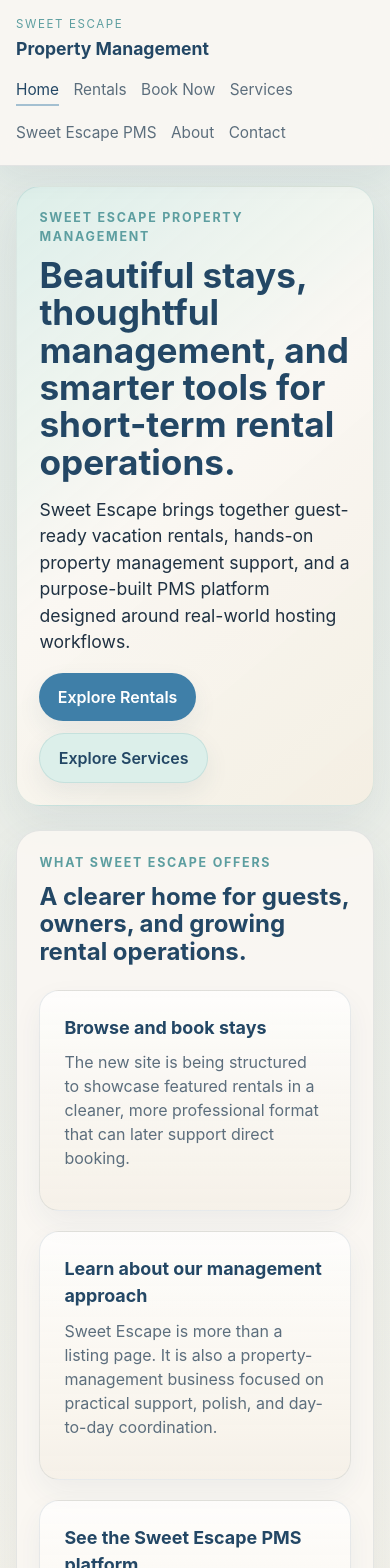
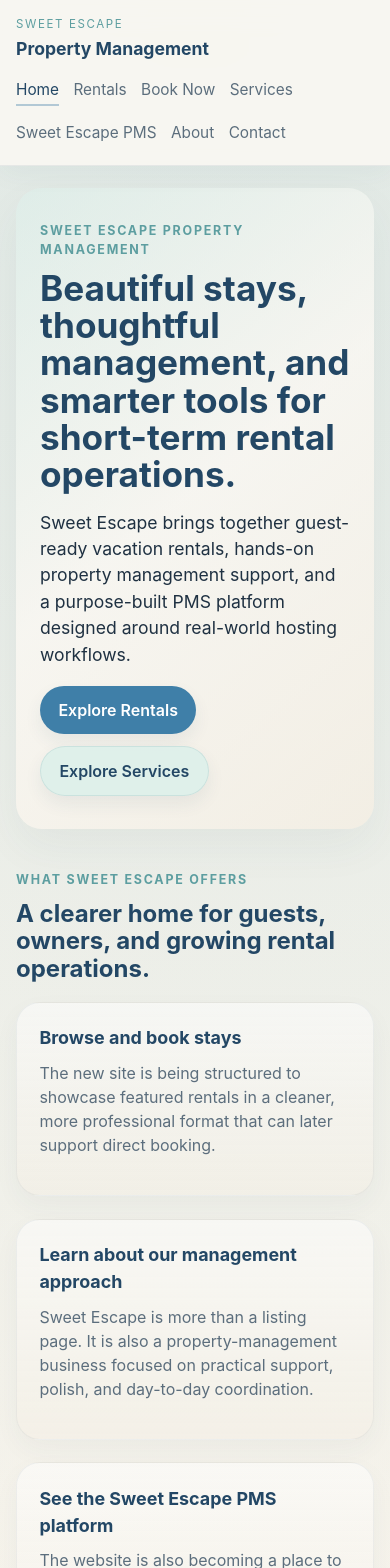
Before and after one commit to masterhavik/sweet-escape-website-2026, a React (Vite) app: page / in a window 390 px wide. Shown: the top 1568 px of the page. Built offline with nearby package versions, Linux system fonts and the light colour scheme.

Commit message:
Soften section containers and blend page styling

```diff
--- a/src/styles/globals.css
+++ b/src/styles/globals.css
@@ -76,9 +76,9 @@ a:hover {
   top: 0;
   z-index: 10;
   backdrop-filter: blur(14px);
-  background: rgba(251, 248, 243, 0.9);
-  border-bottom: 1px solid rgba(35, 71, 101, 0.1);
-  box-shadow: 0 10px 30px rgba(35, 71, 101, 0.06);
+  background: rgba(251, 248, 243, 0.86);
+  border-bottom: 1px solid rgba(35, 71, 101, 0.08);
+  box-shadow: 0 8px 26px rgba(35, 71, 101, 0.04);
 }
 
 .site-header__inner,
@@ -130,25 +130,25 @@ a:hover {
 
 .site-nav__link--active {
   color: var(--color-harbor);
-  border-bottom-color: rgba(63, 127, 168, 0.45);
+  border-bottom-color: rgba(63, 127, 168, 0.38);
 }
 
 .site-main {
   width: min(1160px, calc(100% - 2rem));
   margin: 0 auto;
-  padding: 2rem 0 4rem;
+  padding: 2.4rem 0 4.5rem;
 }
 
 .site-footer {
-  border-top: 1px solid rgba(35, 71, 101, 0.1);
-  background: linear-gradient(180deg, rgba(220, 239, 234, 0.5) 0%, rgba(244, 238, 227, 0.78) 100%);
+  border-top: 1px solid rgba(35, 71, 101, 0.08);
+  background: linear-gradient(180deg, rgba(220, 239, 234, 0.38) 0%, rgba(244, 238, 227, 0.5) 100%);
 }
 
 .site-footer__inner {
   display: grid;
   grid-template-columns: repeat(2, minmax(0, 1fr));
   gap: 1.5rem;
-  padding: 2rem 0;
+  padding: 2.25rem 0;
 }
 
 .site-footer h2,
@@ -159,26 +159,27 @@ a:hover {
 .page-stack {
   display: flex;
   flex-direction: column;
-  gap: 1.5rem;
+  gap: 2.6rem;
 }
 
 .panel {
-  padding: 2rem;
-  border: 1px solid rgba(35, 71, 101, 0.1);
-  border-radius: 24px;
-  background: rgba(251, 248, 243, 0.88);
-  box-shadow: 0 18px 45px rgba(35, 71, 101, 0.08);
+  padding: 0;
+  border: 0;
+  border-radius: 0;
+  background: transparent;
+  box-shadow: none;
 }
 
 .hero-section {
-  padding: 3.4rem 2.3rem;
+  padding: 3.6rem 2.6rem;
+  border-radius: 34px;
   background:
-    linear-gradient(140deg, rgba(220, 239, 234, 0.88) 0%, rgba(251, 248, 243, 0.95) 48%, rgba(244, 238, 227, 0.96) 100%);
-  border-color: rgba(93, 158, 160, 0.18);
+    linear-gradient(140deg, rgba(220, 239, 234, 0.58) 0%, rgba(251, 248, 243, 0.78) 48%, rgba(244, 238, 227, 0.82) 100%);
+  box-shadow: 0 18px 45px rgba(35, 71, 101, 0.05);
 }
 
 .section-heading {
-  margin-bottom: 1.5rem;
+  margin-bottom: 1.2rem;
 }
 
 .eyebrow {
@@ -237,26 +238,33 @@ li {
 .card-grid {
   display: grid;
   grid-template-columns: repeat(3, minmax(0, 1fr));
-  gap: 1.25rem;
+  gap: 1.4rem;
 }
 
 .card {
-  padding: 1.5rem;
-  border-radius: 20px;
-  background: linear-gradient(180deg, rgba(255, 255, 255, 0.72) 0%, rgba(244, 238, 227, 0.66) 100%);
-  border: 1px solid rgba(35, 71, 101, 0.1);
-  box-shadow: 0 12px 30px rgba(35, 71, 101, 0.06);
+  padding: 1.4rem;
+  border-radius: 24px;
+  background: linear-gradient(180deg, rgba(255, 255, 255, 0.5) 0%, rgba(244, 238, 227, 0.42) 100%);
+  border: 1px solid rgba(35, 71, 101, 0.06);
+  box-shadow: 0 10px 26px rgba(35, 71, 101, 0.045);
+}
+
+.property-card-grid {
+  gap: 1.5rem;
 }
 
 .property-card {
   padding: 0;
   overflow: hidden;
+  background: linear-gradient(180deg, rgba(255, 255, 255, 0.72) 0%, rgba(244, 238, 227, 0.58) 100%);
+  border: 1px solid rgba(35, 71, 101, 0.08);
+  box-shadow: 0 14px 32px rgba(35, 71, 101, 0.06);
 }
 
 .property-card__image-wrap {
   aspect-ratio: 16 / 10;
   background: linear-gradient(135deg, rgba(220, 239, 234, 0.95) 0%, rgba(244, 238, 227, 0.95) 100%);
-  border-bottom: 1px solid rgba(35, 71, 101, 0.08);
+  border-bottom: 1px solid rgba(35, 71, 101, 0.06);
 }
 
 .property-card__image {
@@ -272,15 +280,16 @@ li {
 .property-detail-hero {
   display: grid;
   grid-template-columns: minmax(0, 1.1fr) minmax(0, 1fr);
-  gap: 1.5rem;
+  gap: 1.8rem;
   align-items: stretch;
 }
 
 .property-detail-hero__image-wrap {
   min-height: 320px;
-  border-radius: 20px;
+  border-radius: 24px;
   overflow: hidden;
   background: linear-gradient(135deg, rgba(220, 239, 234, 0.95) 0%, rgba(244, 238, 227, 0.95) 100%);
+  box-shadow: 0 16px 36px rgba(35, 71, 101, 0.055);
 }
 
 .property-detail-hero__image {
@@ -310,7 +319,7 @@ li {
   padding: 0.75rem 1.15rem;
   border-radius: 999px;
   font-weight: 600;
-  box-shadow: 0 10px 24px rgba(35, 71, 101, 0.08);
+  box-shadow: 0 8px 18px rgba(35, 71, 101, 0.07);
 }
 
 .button:hover {
@@ -327,15 +336,15 @@ li {
 }
 
 .button--secondary {
-  background: var(--color-seafoam);
+  background: rgba(220, 239, 234, 0.88);
   color: var(--color-harbor);
-  border: 1px solid rgba(93, 158, 160, 0.18);
+  border: 1px solid rgba(93, 158, 160, 0.16);
 }
 
 .button--ghost {
-  border: 1px solid rgba(35, 71, 101, 0.18);
+  border: 1px solid rgba(35, 71, 101, 0.14);
   color: var(--color-harbor);
-  background: rgba(251, 248, 243, 0.75);
+  background: rgba(251, 248, 243, 0.72);
 }
 
 .list-block {
@@ -344,7 +353,10 @@ li {
 }
 
 .testimonial-panel {
-  background: linear-gradient(180deg, rgba(220, 239, 234, 0.72) 0%, rgba(251, 248, 243, 0.95) 100%);
+  padding: 2rem 2.2rem;
+  border-radius: 30px;
+  background: linear-gradient(180deg, rgba(220, 239, 234, 0.5) 0%, rgba(251, 248, 243, 0.72) 100%);
+  box-shadow: 0 14px 34px rgba(35, 71, 101, 0.045);
 }
 
 .testimonial-panel blockquote {
@@ -377,12 +389,17 @@ li {
 
 @media (max-width: 640px) {
   .site-main {
-    padding-top: 1.25rem;
+    padding-top: 1.4rem;
   }
 
-  .panel,
   .hero-section {
-    padding: 1.4rem;
+    padding: 2.1rem 1.5rem;
+    border-radius: 26px;
+  }
+
+  .testimonial-panel {
+    padding: 1.5rem;
+    border-radius: 24px;
   }
 
   .property-card__content {
```
